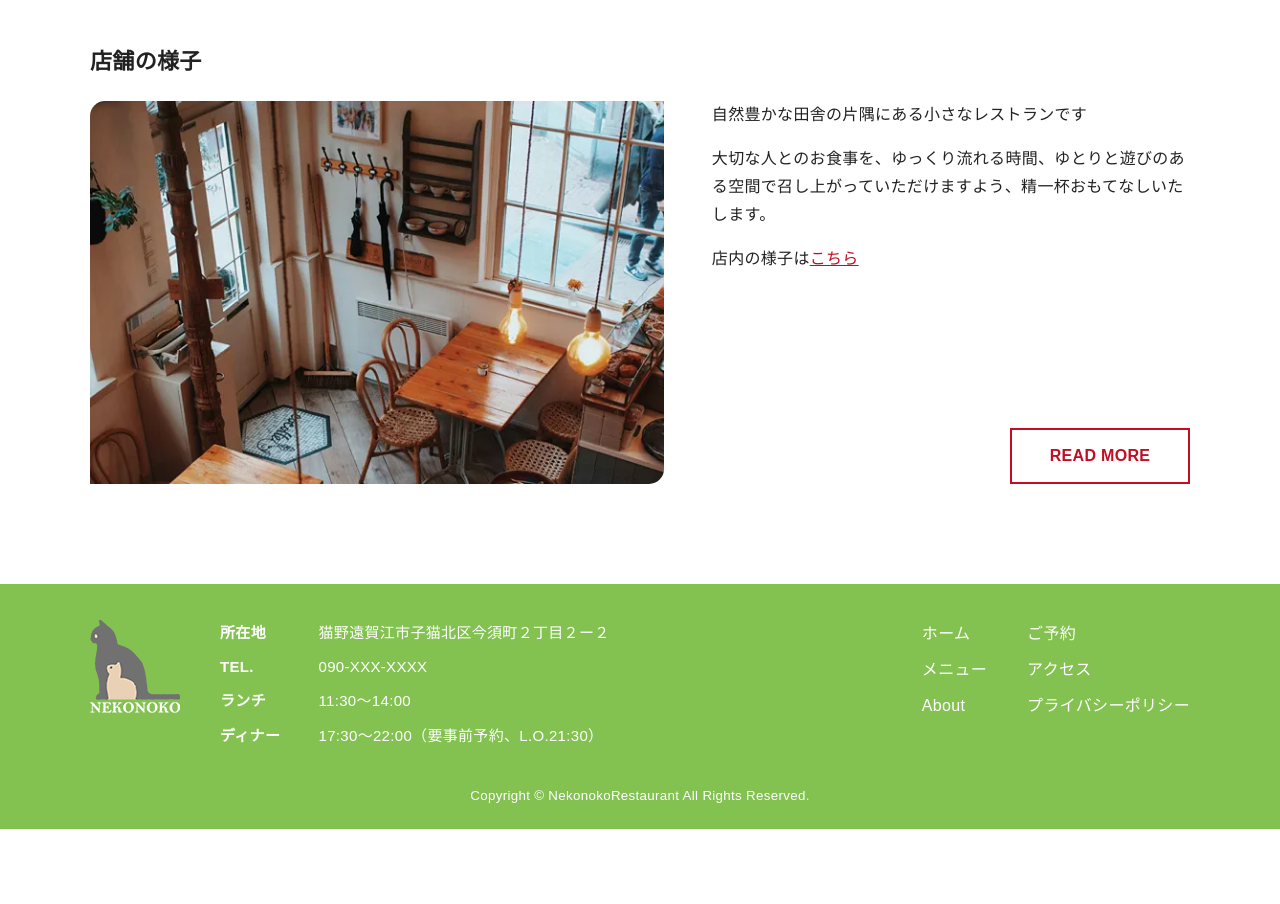
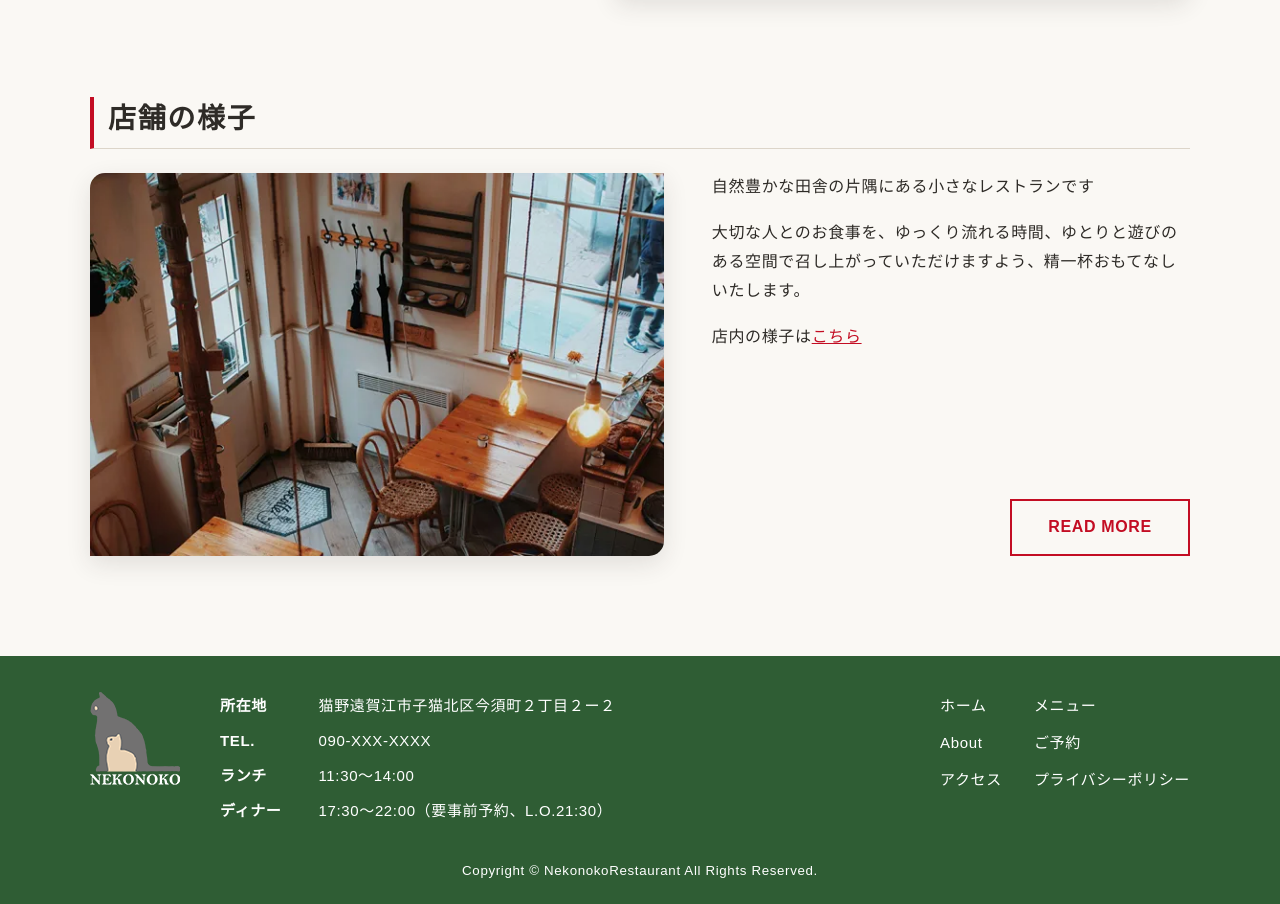
Before and after one commit to teppeihara080-lab/nekonoko-restaurant, a plain HTML site: page index.html in a window 1280 px wide. Shown: the part 1832-2736 px from the top of the page. Before the commit the page ends 2661 px from the top, so only its background shows below. Drawn offline with nearby package versions, Linux system fonts and the light colour scheme; a web font is replaced by a local one.

Commit message:
フルワイドヒーロー・フッター2列Grid・配色とタイポグラフィ調整

```diff
--- a/index.html
+++ b/index.html
@@ -32,7 +32,7 @@
       name="description"
       content="自然豊かな土地の隠れ家的レストラン「ねこのこレストラン」。季節ごとの新鮮な地産食材を活かした料理を提供いたします。"
    >
-    <meta name="theme-color" content="#83c251">
+    <meta name="theme-color" content="#2f5d34">
     <meta name="robots" content="noindex,nofollow">
     <!-- iOSなどで電話番号が勝手に青いリンクへ変換されるのを防ぐ -->
     <meta name="format-detection" content="telephone=no">
@@ -85,8 +85,7 @@
 
     <!-- ▼ メインコンテンツ -->
     <main class="site-main">
-      <div class="layout-container">
-        <!-- メインビジュアル（Swiperスライダー） -->
+      <!-- メインビジュアル（フルワイドのSwiperスライダー） -->
       <!-- 1600×900 の WebPを用意 -->
       <div class="hero-area">
         <div class="swiper hero-swiper">
@@ -136,6 +135,9 @@
           <p class="hero-subtitle">季節の恵みを、ゆとりある空間で</p>
         </div>
       </div>
+
+      <!-- 各紹介セクション（ここからは最大幅1140pxのコンテナ内に収める） -->
+      <div class="layout-container">
 
         <!-- セクション1：ディナーメニュー -->
         <section class="feature-section">
@@ -251,18 +253,17 @@
             <dd>17:30～22:00（要事前予約、L.O.21:30）</dd>
           </dl>
 
-          <!-- フッターナビゲーション -->
+          <!-- フッターナビゲーション（6項目を1つのリストにまとめ、CSS Gridで2列に並べる） -->
+          <nav class="footer-nav">
             <ul class="footer-nav-list">
               <li><a href="#">ホーム</a></li>
               <li><a href="#">メニュー</a></li>
               <li><a href="#">About</a></li>
-          </ul>
-
-          <ul class="footer-nav-list">
               <li><a href="#">ご予約</a></li>
               <li><a href="#">アクセス</a></li>
               <li><a href="#">プライバシーポリシー</a></li>
             </ul>
+          </nav>
         </div>
 
         <p class="footer-copyright">
--- a/style.css
+++ b/style.css
@@ -4,13 +4,17 @@
    1. カラーテーマ変数
    ========================================================================== */
 :root {
-	--bg-body: #ffffff;
-	--bg-footer: #83c251;
-	--bg-hover: #f2f2f2;
-	--text-main: #222222;
+	/* 真っ白ではなく、温かみのある生成り系オフホワイトで目への負担を軽減 */
+	--bg-body: #faf8f4;
+	/* 白文字とのコントラスト比（WCAG AA以上）を満たす落ち着いた深緑に変更 */
+	--bg-footer: #2f5d34;
+	--bg-hover: #efeae0;
+	--text-main: #2e2b27;
+	--text-muted: #5c564e;
 	--text-inverse: #ffffff;
 	--accent: #c30d23;
-	--border-main: #000000;
+	--border-main: #2e2b27;
+	--border-subtle: #dcd5c9;
 }
 
 /* ==========================================================================
@@ -28,10 +32,12 @@ body {
 	background-color: var(--bg-body);
 	color: var(--text-main);
 	font-family: "YuGothic", "Yu Gothic", "游ゴシック", "Hiragino Sans", "Meiryo", sans-serif;
+	/* Windowsの游ゴシックが細くかすれるのを防ぐため500を指定 */
 	font-weight: 500;
+	font-size: 1rem;
 	/* 日本語の漢字密度を考慮し、読みやすい行間とわずかな文字間を設定 */
-	line-height: 1.75;
-	letter-spacing: 0.02em;
+	line-height: 1.8;
+	letter-spacing: 0.04em;
 }
 
 h1,
@@ -98,6 +104,8 @@ img {
 
 .site-lead {
 	font-size: 0.875rem;
+	line-height: 1.7;
+	color: var(--text-muted);
 }
 
 .site-nav-list {
@@ -132,9 +140,8 @@ img {
 .hero-area {
 	position: relative;
 	width: 100%;
-	/* 16:9の比率を保ちつつ、スマホでも小さくなりすぎないよう最小高さを確保 */
-	aspect-ratio: 16 / 9;
-	min-height: 260px;
+	/* 最小360px・基本は画面高さの70%・最大760pxの範囲で可変（svhでスマホのアドレスバー伸縮によるガタつきを防止） */
+	height: clamp(360px, 70svh, 760px);
 	margin-bottom: 64px;
 	overflow: hidden;
 }
@@ -157,7 +164,7 @@ img {
 	position: absolute;
 	inset: 0;
 	z-index: 2;
-	background-color: rgba(0, 0, 0, 0.3);
+	background-color: rgba(0, 0, 0, 0.25);
 	display: flex;
 	flex-direction: column;
 	align-items: center;
@@ -203,8 +210,14 @@ img {
 }
 
 .section-heading {
-	font-size: 1.375rem;
-	margin-bottom: 20px;
+	font-family: "Yuji Syuku", serif;
+	font-size: clamp(1.375rem, 2.5vw, 1.75rem);
+	line-height: 1.4;
+	letter-spacing: 0.06em;
+	padding: 2px 0 10px 14px;
+	margin-bottom: 24px;
+	border-left: 4px solid var(--accent);
+	border-bottom: 1px solid var(--border-subtle);
 }
 
 /* モバイルでは1列の縦並び（画像 → 文章）にする */
@@ -217,6 +230,9 @@ img {
 .feature-image {
 	width: 100%;
 	border-radius: 15px 0 15px 0;
+	/* 明るい写真が背景から浮かないよう、わずかに輝度を抑えて柔らかな影を落とす */
+	filter: brightness(0.94) contrast(1.03);
+	box-shadow: 0 8px 24px rgba(46, 43, 39, 0.12);
 }
 
 /* 文章量に関わらずREAD MOREボタンを常に最下部に揃えるためにFlexを使用 */
@@ -227,8 +243,13 @@ img {
 	gap: 24px;
 }
 
+.feature-text {
+	/* 日本語本文が1行あたり長くなりすぎないよう最大文字幅を抑える */
+	max-width: 38em;
+}
+
 .feature-text p + p {
-	margin-top: 1em;
+	margin-top: 1.1em;
 }
 
 .text-link {
@@ -275,8 +296,9 @@ img {
 	gap: 28px;
 }
 
+/* 元画像（90×94px）を引き伸ばして滲ませないよう、ヘッダーロゴと同じ72pxに統一 */
 .footer-logo {
-	width: 120px;
+	width: 72px;
 }
 
 /* 項目名（dt）と内容（dd）を2列のGridで綺麗に揃える */
@@ -291,10 +313,12 @@ img {
 	font-weight: 700;
 }
 
+/* 6項目をスマホでもPCでも綺麗に2列で並べる */
 .footer-nav-list {
-	display: flex;
-	flex-direction: column;
-	gap: 8px;
+	display: grid;
+	grid-template-columns: repeat(2, 1fr);
+	gap: 10px 24px;
+	font-size: 0.9375rem;
 }
 
 .footer-nav-list a {
@@ -336,7 +360,6 @@ img {
 
 	/* --- メインコンテンツ --- */
 	.hero-area {
-		max-height: 540px;
 		margin-bottom: 100px;
 	}
 
@@ -368,11 +391,16 @@ img {
 		padding: 36px 0 20px;
 	}
 
-	/* PCでは「ロゴ | 店舗情報 | リンク1 | リンク2」の4列に並べる */
+	/* PCでは「ロゴ | 店舗情報 | ナビ」の3列に並べる */
 	.footer-grid {
-		grid-template-columns: auto 1fr auto auto;
+		grid-template-columns: auto 1fr auto;
 		gap: 40px;
 		align-items: start;
+	}
+
+	.footer-nav-list {
+		grid-template-columns: repeat(2, auto);
+		gap: 10px 32px;
 	}
 
 	.footer-logo {
```
Lines whose indentation alone changed are shown as unchanged.
